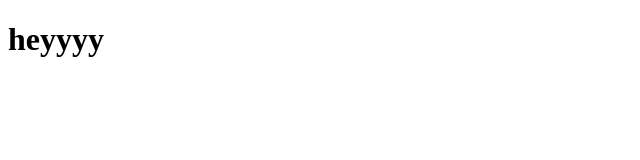
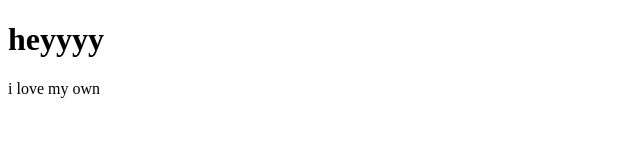
Before and after one commit to komieeansari/eproject-salon, a plain HTML site: page index.html in a window 1280 px wide. Shown: the whole page, without its empty margins (0-640 px from the left). Drawn offline with Linux system fonts and the light colour scheme.

Commit message:
index.html

```diff
--- a/index.html
+++ b/index.html
@@ -7,5 +7,6 @@
 </head>
 <body>
     <h1>heyyyy</h1>
+    <p>i love my own</p>
 </body>
 </html>
```
